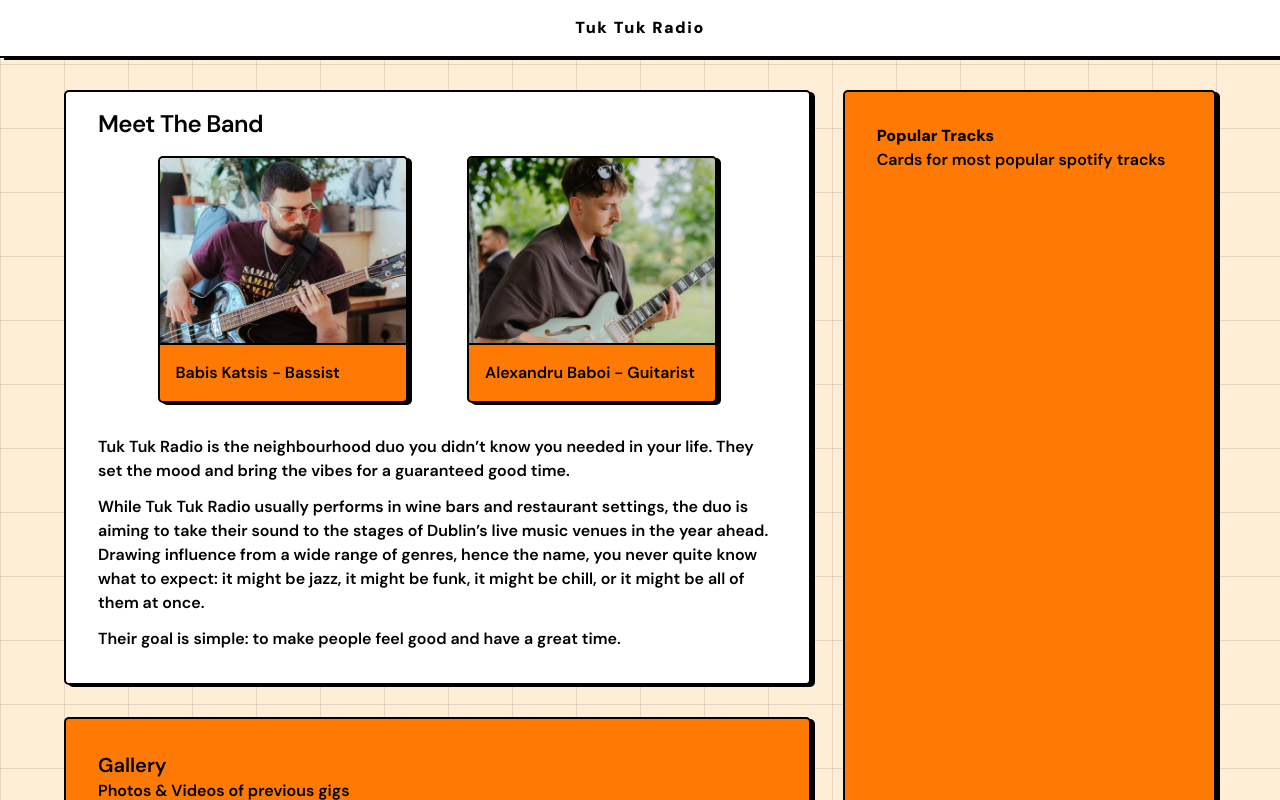
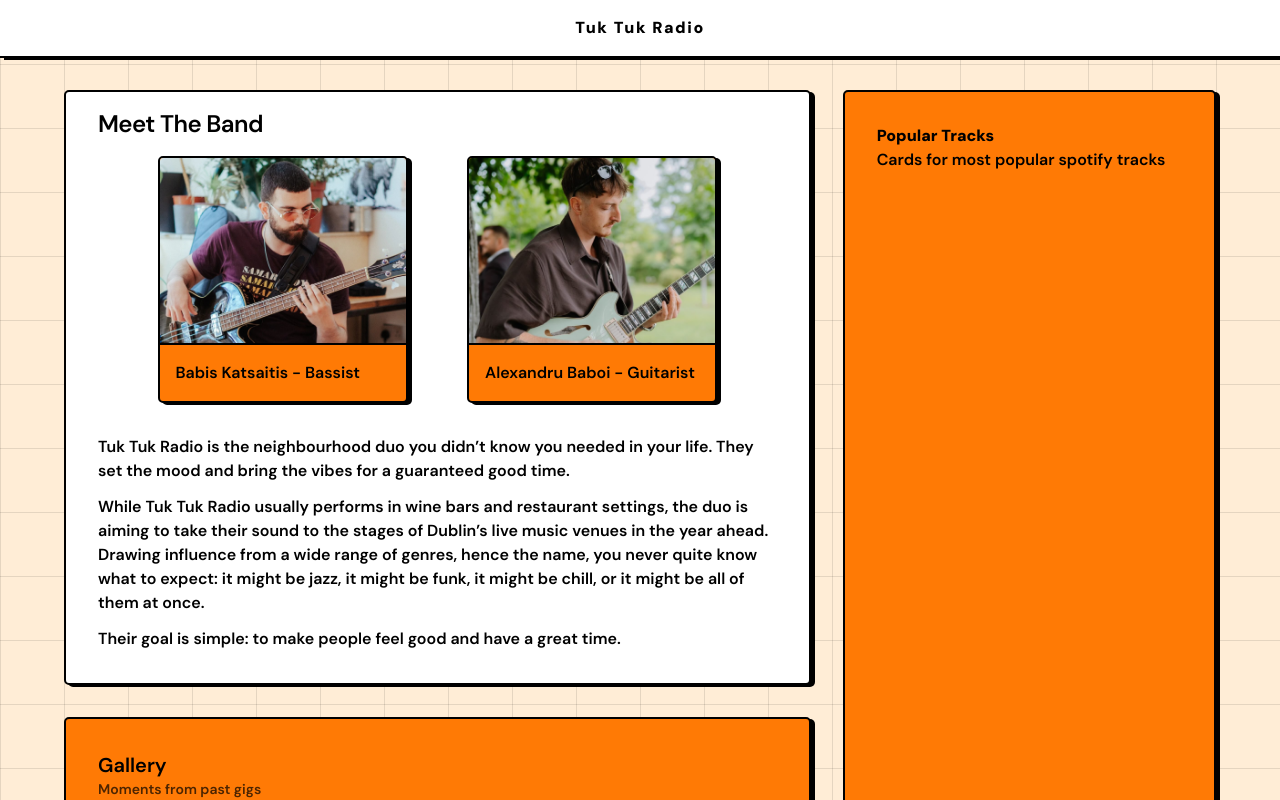
Before and after one commit to MossDog/Tuk-Tuk-Radio, a Next.js app: page / in a window 1280 px wide. Shown: the top 800 px of the page. Built offline with nearby package versions, Linux system fonts and the light colour scheme.

Commit message:
Fixed Typo

```diff
--- a/app/page.tsx
+++ b/app/page.tsx
@@ -14,7 +14,7 @@ export default function Home() {
             {/* Headshots */}
             <div className="flex flex-col items-center mx-auto gap-y-4 md:flex-row md:mx-0 justify-evenly">
                 <ImageCard className="bg-main"
-                  caption="Babis Katsis - Bassist"
+                  caption="Babis Katsaitis - Bassist"
                   imageUrl="/images/babis_headshot.jpg">
                 </ImageCard>
 
@@ -45,7 +45,7 @@ export default function Home() {
           <div className="md:col-start-1 p-8 bg-main rounded-base shadow-shadow border-border border-2">
             <div className="mb-4">
               <h2 className="text-xl font-semibold">Gallery</h2>
-              <p>Photos & Videos of previous gigs</p>
+              <p className="text-sm text-black/70">Moments from past gigs</p>
             </div>
             <Gallery />
           </div>
```
